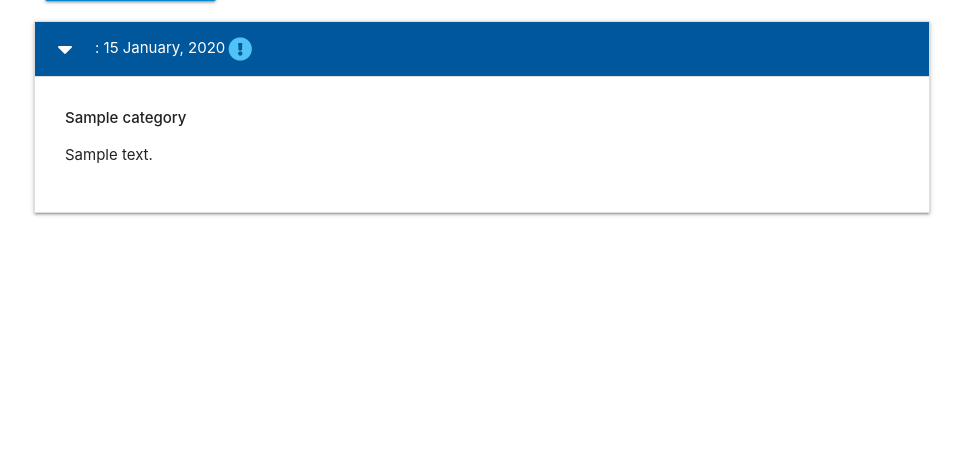
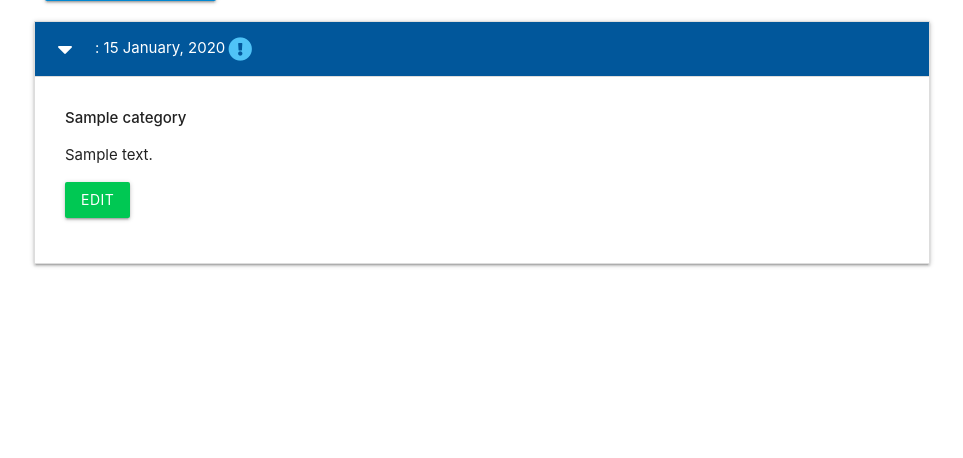
Before and after one commit to dansantinojones/task-manager, a Flask app: page / in a window 1280 px wide, after a click that opens the changed part. Shown: the part 212-670 px from the top of the page, without its empty margins (158-1121 px from the left). Run offline with Flask 2, Linux system fonts and the light colour scheme; tables that the repository leaves empty hold one stand-in row (values such as "Sample post").

Commit message:
Add edit button

```diff
--- a/taskmanager/templates/tasks.html
+++ b/taskmanager/templates/tasks.html
@@ -25,6 +25,9 @@
       <div class="collapsible-body">
         <strong>{{ task.category }}</strong>
         <p>{{ task.task_description }}</p>
+        <p>
+          <a href="{{ url_for('edit_task', task_id=task.id) }}" class="btn green accent-4">Edit</a>
+        </p>
       </div>
     </li>
     {% endfor %}
```
